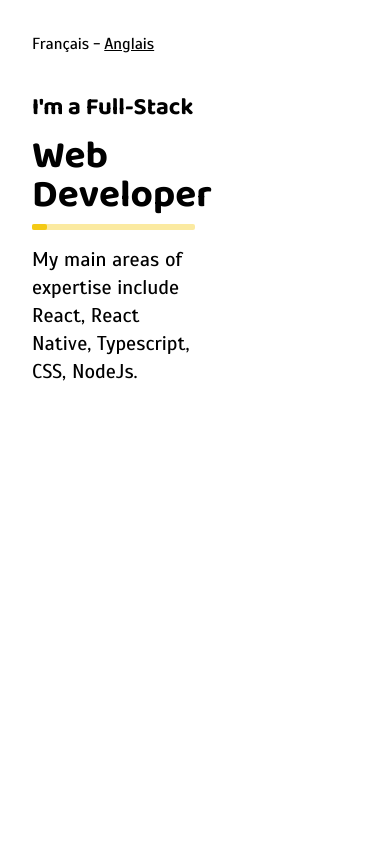
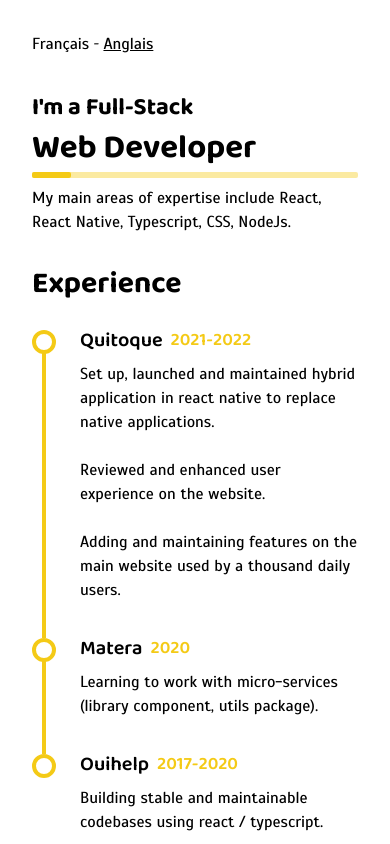
Before and after one commit to Draktors/online-cv, a Next.js app: page / in a window 390 px wide. Shown: the top 844 px of the page. Built offline with nearby package versions, Linux system fonts and the light colour scheme.

Commit message:
fix responsive style + add reel data

```diff
--- /dev/null
+++ b/src/components/animateIntroduction.tsx
@@ -0,0 +1,33 @@
+import { FC } from "react";
+
+import { IntroInfoType } from "../data/textIntro";
+import { ProgressBar } from "./progressBar";
+
+type updateDataIndexType = { updateDataIndex: () => void };
+
+export const AnimateIntroduction: FC<IntroInfoType & updateDataIndexType> = ({
+  title,
+  subtitle,
+  text,
+  updateDataIndex,
+}) => (
+  <div className="w-full lg:w-1/3 mb-8 lg:mb-10" key={title}>
+    <h2 className="mb-1">
+      <div
+        className="animate-wiggle text-2xl font-bold mb-1"
+        style={{ transformOrigin: "left center" }}
+      >
+        {title}
+      </div>
+      <div
+        className="text-4xl font-bold animate-wiggleSlow"
+        style={{ transformOrigin: "left center" }}
+      >
+        {subtitle}
+      </div>
+    </h2>
+
+    <ProgressBar onFinish={updateDataIndex} />
+    <p className="text-md md:text-lg">{text}</p>
+  </div>
+);
--- a/src/components/progressBar.tsx
+++ b/src/components/progressBar.tsx
@@ -27,7 +27,7 @@ export const ProgressBar: FC<ProgressBarType> = ({ onFinish }) => {
   }, [progressBarWidth]);
 
   return (
-    <div className="w-full bg-yellowOpacity rounded-sm h-1.5  mb-4">
+    <div className="w-full bg-yellowOpacity rounded-sm h-1.5  mb-2">
       <div
         className="bg-yellow h-1.5 rounded-sm transition ease-in-out delay-1000"
         style={{
--- /dev/null
+++ b/src/components/timeline.tsx
@@ -0,0 +1,35 @@
+import { FC } from "react";
+
+import { TimelineDataProps } from "../data/timelineData";
+
+type TimelineProps = {
+  timelineCategory: string;
+  timelineData: TimelineDataProps[];
+};
+
+export const Timeline: FC<TimelineProps> = ({
+  timelineCategory,
+  timelineData,
+}) => (
+  <section>
+    <h4 className="text-3xl font-bold mb-6">{timelineCategory}</h4>
+    <ul className="timeline">
+      {timelineData.map((datum, i) => (
+        <li key={i} className="mb-8 relative pl-12">
+          <div className="flex items-center mb-2">
+            <h3 className=" text-xl lg:text-2xl font-semibold mr-2">
+              {datum.title}
+            </h3>
+            <span className="text-lg lg:text-xl text-yellow font-semibold">
+              {datum.date}
+            </span>
+          </div>
+
+          <p className="text-md lg:text-lg whitespace-pre-wrap">
+            {datum.description}
+          </p>
+        </li>
+      ))}
+    </ul>
+  </section>
+);
--- /dev/null
+++ b/src/data/timelineData.ts
@@ -0,0 +1,31 @@
+export type TimelineDataProps = {
+  title: string;
+  date: string;
+  description: string;
+};
+
+export const TIMELINES_DATA = [
+  {
+    category: "Experience",
+    data: [
+      {
+        title: "Quitoque",
+        date: "2021-2022",
+        description:
+          "Set up, launched and maintained hybrid application in react native to replace native applications.\n\nReviewed and enhanced user experience on the website.\n\nAdding and maintaining features on the main website used by a thousand daily users.",
+      },
+      {
+        title: "Matera",
+        date: "2020",
+        description:
+          "Learning to work with micro-services (library component, utils package).",
+      },
+      {
+        title: "Ouihelp",
+        date: "2017-2020",
+        description:
+          "Building stable and maintainable codebases using react / typescript.\n\nIntroducing a mobile first approach to an existing website powered by Gatsby.\n\nCreating modular responsive template component using modern css techniques and javascript librairies.\n\nEnhancement of continuous integration testing with CircleCi.",
+      },
+    ],
+  },
+];
--- a/src/pages/index.tsx
+++ b/src/pages/index.tsx
@@ -1,38 +1,11 @@
-import { useState, FC } from "react";
+import { useState } from "react";
 import type { NextPage } from "next";
 import Head from "next/head";
 
-import { ProgressBar } from "../components/progressBar";
-import { INTRO_INFOS, IntroInfoType } from "../data/textIntro";
-
-type updateDataIndexType = { updateDataIndex: () => void };
-
-const Intro: FC<IntroInfoType & updateDataIndexType> = ({
-  title,
-  subtitle,
-  text,
-  updateDataIndex,
-}) => (
-  <div className="w-1/2 lg:w-1/3" key={title}>
-    <h2>
-      <div
-        className="animate-wiggle text-2xl font-bold mb-1"
-        style={{ transformOrigin: "left center" }}
-      >
-        {title}
-      </div>
-      <div
-        className="text-5xl font-bold animate-wiggleSlow"
-        style={{ transformOrigin: "left center" }}
-      >
-        {subtitle}
-      </div>
-    </h2>
-
-    <ProgressBar onFinish={updateDataIndex} />
-    <p className="text-xl">{text}</p>
-  </div>
-);
+import { Timeline } from "../components/timeline";
+import { AnimateIntroduction } from "../components/animateIntroduction";
+import { INTRO_INFOS } from "../data/textIntro";
+import { TIMELINES_DATA } from "../data/timelineData";
 
 const Home: NextPage = () => {
   const [dataIndex, setDataIndex] = useState(0);
@@ -67,12 +40,22 @@ const Home: NextPage = () => {
           <span className="mr-1">-</span>
           <p className="underline cursor-pointer">Anglais</p>
         </div>
-        <Intro
+        <AnimateIntroduction
           updateDataIndex={updateDataIndex}
           title={INTRO_INFOS[dataIndex].title}
           subtitle={INTRO_INFOS[dataIndex].subtitle}
           text={INTRO_INFOS[dataIndex].text}
         />
+
+        <div className="grid gap-8 md:gap-16  grid-cols-1 md:grid-cols-2">
+          {TIMELINES_DATA.map((timeline, i) => (
+            <Timeline
+              key={i}
+              timelineCategory={timeline.category}
+              timelineData={timeline.data}
+            />
+          ))}
+        </div>
       </main>
     </div>
   );
--- a/src/styles/globals.css
+++ b/src/styles/globals.css
@@ -13,7 +13,8 @@ h2,
 h3,
 h4,
 h5,
-h6 {
+h6,
+span {
   font-family: "Baloo 2", sans-serif;
 }
 
@@ -35,3 +36,27 @@ a {
     background: #273d52;
   }
 }
+.timeline li:not(:last-child)::after {
+  width: 4px;
+  height: calc(
+    100% + 32px + 4px - 24px
+  ); /* 32px for margin bottom, 4px for next circle top position, -24px for circle height: ; */
+  content: "";
+  position: absolute;
+  left: 10px;
+  top: 24px;
+  z-index: 2;
+  background: #f4ca16;
+}
+
+.timeline li::before {
+  width: 24px;
+  height: 24px;
+  content: "";
+  position: absolute;
+  left: 0;
+  top: 4px;
+  z-index: 50;
+  border: 4px solid #f4ca16;
+  border-radius: 50%;
+}
--- a/tailwind.config.js
+++ b/tailwind.config.js
@@ -1,4 +1,7 @@
 /** @type {import('tailwindcss').Config} */
+
+const plugin = require("tailwindcss/plugin");
+
 module.exports = {
   content: [
     "./src/pages/**/*.{js,ts,jsx,tsx}",
@@ -25,5 +28,10 @@ module.exports = {
       },
     },
   },
-  plugins: [],
+
+  plugins: [
+    plugin(function ({ addVariant }) {
+      addVariant("not-last", "&:not(:last-child)");
+    }),
+  ],
 };
```
